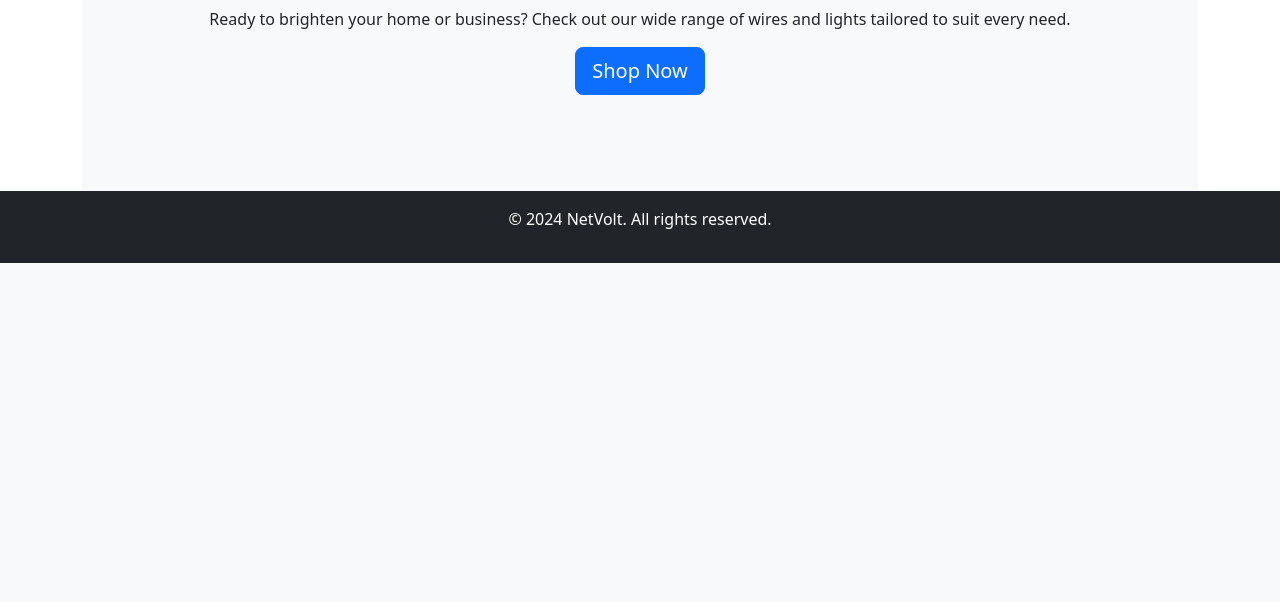
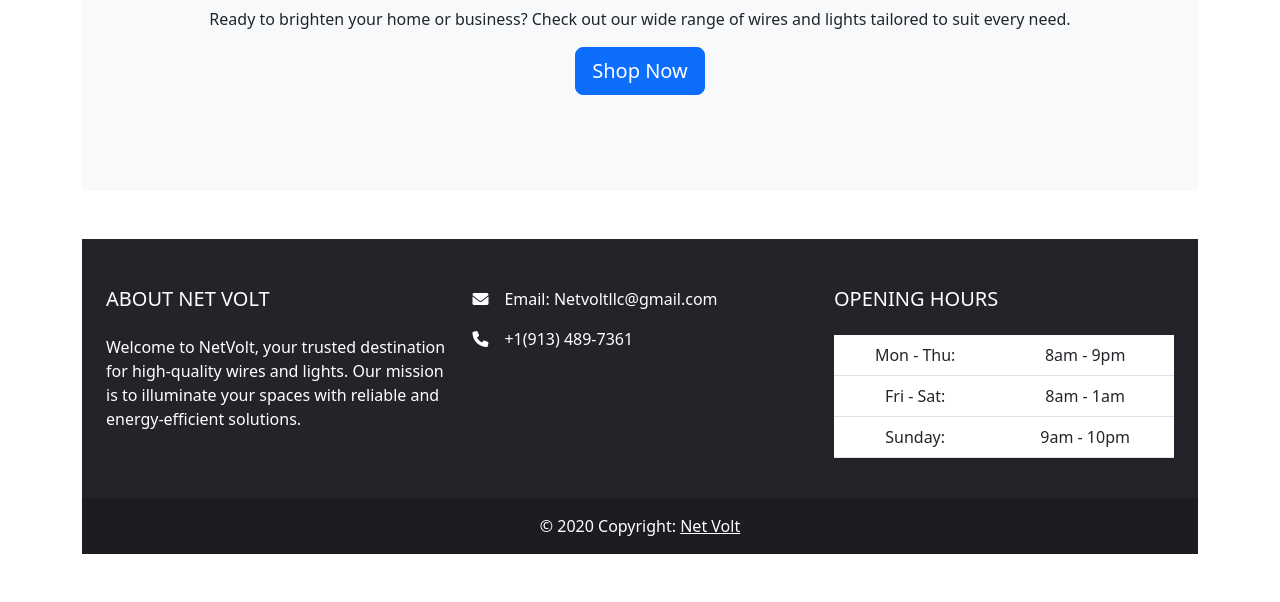
Before and after one commit to awais4442202/Ali-Web, a Django app: page /about/ in a window 1280 px wide. Shown: the part 1505-2107 px from the top of the page. Before the commit the page ends 1768 px from the top, so only its background shows below. Run offline with Django 5.2, Linux system fonts and the light colour scheme.

Commit message:
Add files via upload

```diff
--- a/My_App/templates/base.html
+++ b/My_App/templates/base.html
@@ -14,7 +14,7 @@
     <link href="https://cdn.jsdelivr.net/npm/bootstrap@5.3.0/dist/css/bootstrap.min.css" rel="stylesheet">
     <link rel="stylesheet" href="https://cdnjs.cloudflare.com/ajax/libs/font-awesome/6.0.0/css/all.min.css">
 </head>
-<body class="d-flex flex-column min-vh-100">
+<body class="d-flex flex-column w-100">
     <!-- Header -->
     <header class="bg-light border-bottom">
         <nav class="navbar navbar-expand-lg navbar-light container">
@@ -77,10 +77,82 @@
         {% endblock %}
     </main>
 
-    <!-- Footer -->
-    <footer class="bg-dark text-white text-center py-3 mt-auto">
-        <p>&copy; 2024 NetVolt. All rights reserved.</p>
+    <!-- Remove the container if you want to extend the Footer to full width. -->
+<div class="container my-5">
+
+    <footer class="text-white text-center text-lg-start" style="background-color: #23242a;">
+      <!-- Grid container -->
+      <div class="container p-4">
+        <!--Grid row-->
+        <div class="row mt-4">
+          <!--Grid column-->
+          <div class="col-lg-4 col-md-12 mb-4 mb-md-0">
+            <h5 class="text-uppercase mb-4">About Net Volt</h5>
+
+            <p>
+                Welcome to NetVolt, your trusted destination for high-quality wires and lights.
+                Our mission is to illuminate your spaces with reliable and energy-efficient solutions.
+            </p>
+
+          </div>
+          <!--Grid column-->
+
+          <!--Grid column-->
+          <div class="col-lg-4 col-md-6 mb-4 mb-md-0">
+
+
+
+
+            <ul class="fa-ul" style="margin-left: 1.65em;">
+
+              <li class="mb-3">
+                <span class="fa-li"><i class="fas fa-envelope"></i></span><span class="ms-2">Email: Netvoltllc@gmail.com</span>
+              </li>
+              <li class="mb-3">
+                <span class="fa-li"><i class="fas fa-phone"></i></span><span class="ms-2">+1(913) 489-7361</span>
+              </li>
+
+            </ul>
+          </div>
+          <!--Grid column-->
+
+          <!--Grid column-->
+          <div class="col-lg-4 col-md-6 mb-4 mb-md-0">
+            <h5 class="text-uppercase mb-4">Opening hours</h5>
+
+            <table class="table text-center text-white">
+              <tbody class="font-weight-normal">
+                <tr>
+                  <td>Mon - Thu:</td>
+                  <td>8am - 9pm</td>
+                </tr>
+                <tr>
+                  <td>Fri - Sat:</td>
+                  <td>8am - 1am</td>
+                </tr>
+                <tr>
+                  <td>Sunday:</td>
+                  <td>9am - 10pm</td>
+                </tr>
+              </tbody>
+            </table>
+          </div>
+          <!--Grid column-->
+        </div>
+        <!--Grid row-->
+      </div>
+      <!-- Grid container -->
+
+      <!-- Copyright -->
+      <div class="text-center p-3" style="background-color: rgba(0, 0, 0, 0.2);">
+        © 2020 Copyright:
+        <a class="text-white" href="https://mdbootstrap.com/">Net Volt</a>
+      </div>
+      <!-- Copyright -->
     </footer>
+
+  </div>
+  <!-- End of .container -->
 
     <!-- Bootstrap JS with Popper -->
     <script src="https://cdn.jsdelivr.net/npm/bootstrap@5.3.0/dist/js/bootstrap.bundle.min.js"></script>
```
